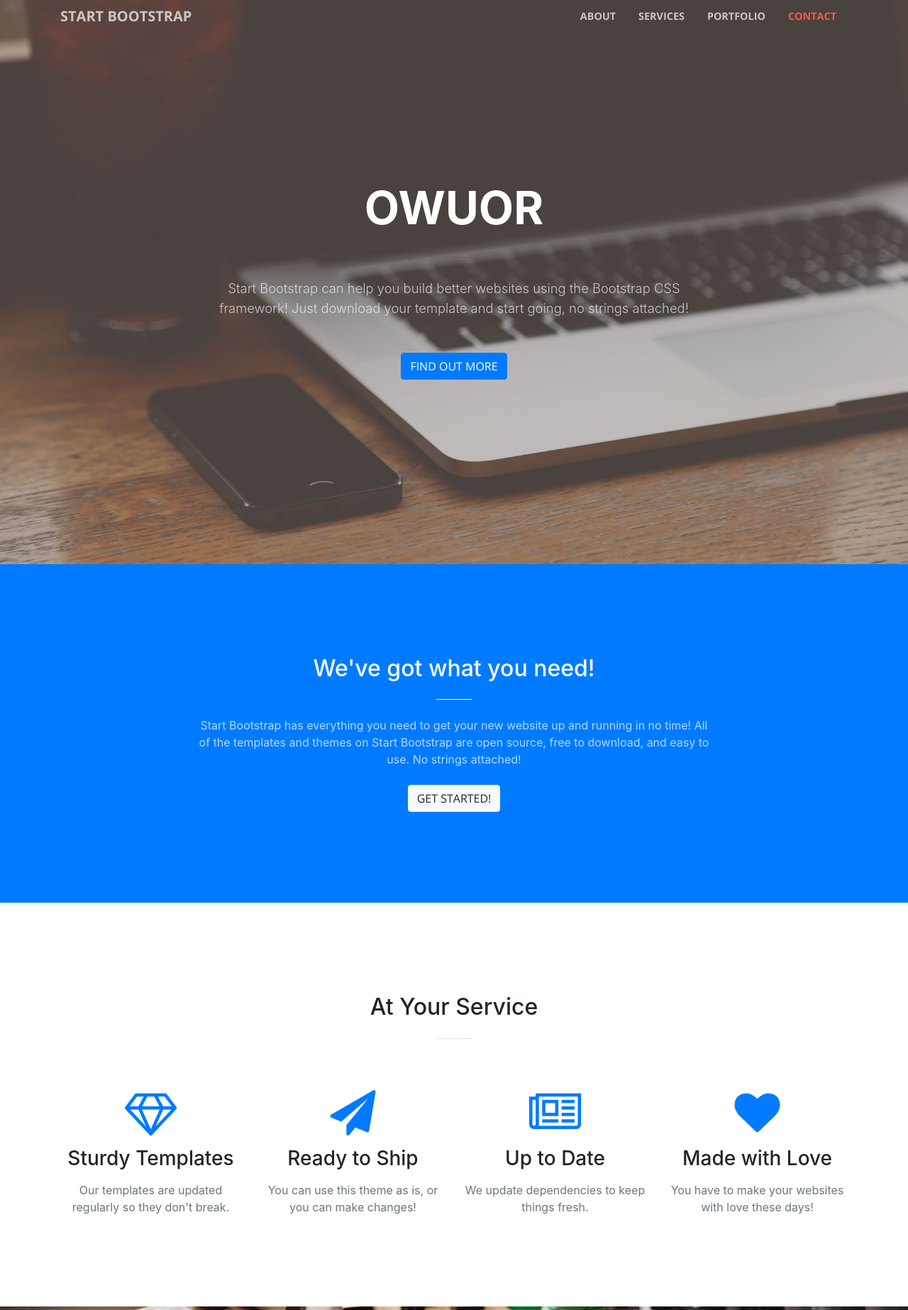
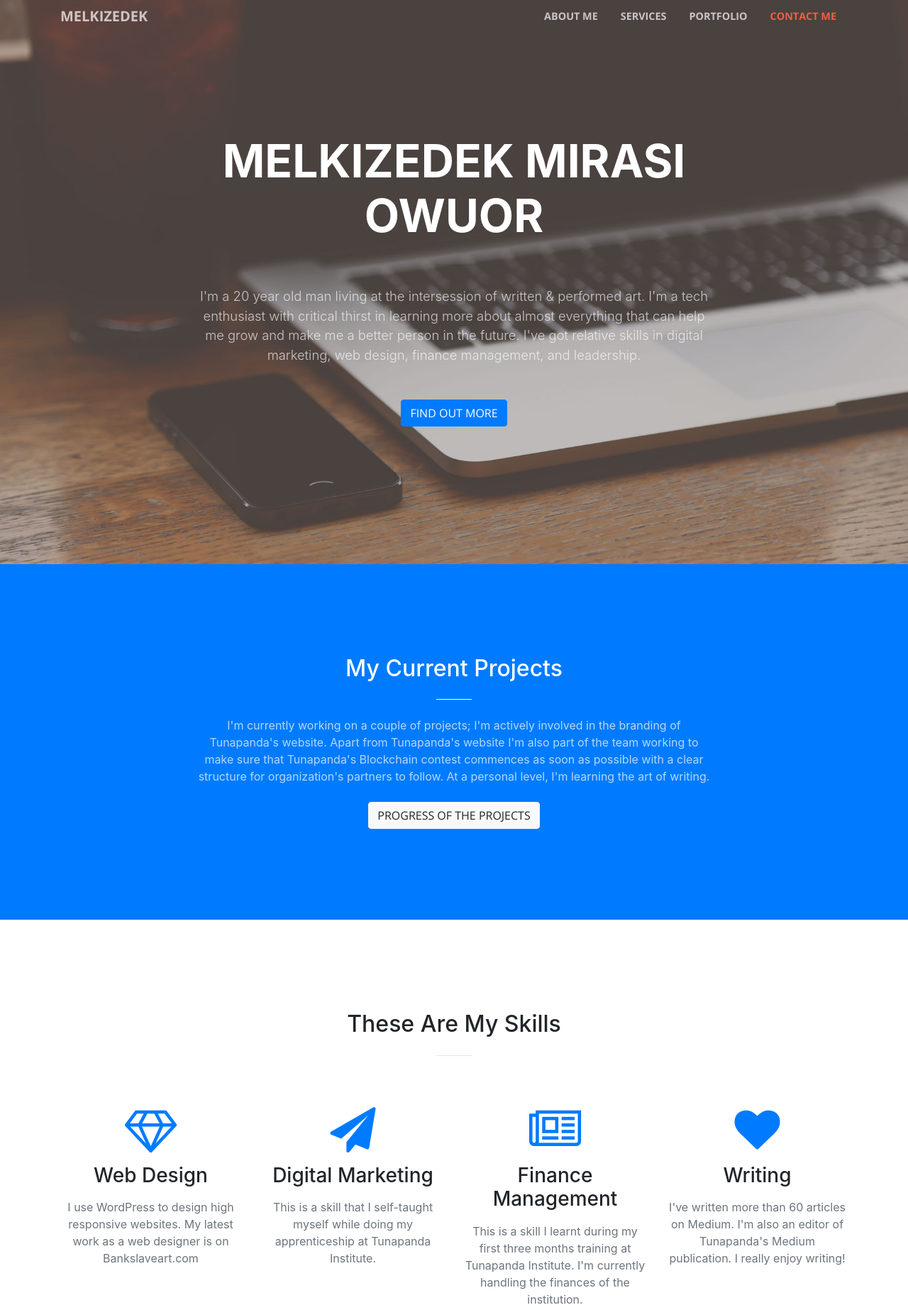
Before and after one commit to melkizedec/melkizedec.github.io, a website with bundled scripts: page index.html in a window 1280 px wide. Shown: the part 5-1851 px from the top of the page at 71% size. Built offline with nearby package versions, Linux system fonts and the light colour scheme.

Commit message:
home page update

```diff
--- a/index.html
+++ b/index.html
@@ -31,14 +31,14 @@
     <!-- Navigation -->
     <nav class="navbar navbar-expand-lg navbar-light fixed-top" id="mainNav">
       <div class="container">
-        <a class="navbar-brand js-scroll-trigger" href="#page-top">Start Bootstrap</a>
+        <a class="navbar-brand js-scroll-trigger" href="#page-top">MELKIZEDEK</a>
         <button class="navbar-toggler navbar-toggler-right" type="button" data-toggle="collapse" data-target="#navbarResponsive" aria-controls="navbarResponsive" aria-expanded="false" aria-label="Toggle navigation">
           <span class="navbar-toggler-icon"></span>
         </button>
         <div class="collapse navbar-collapse" id="navbarResponsive">
           <ul class="navbar-nav ml-auto">
             <li class="nav-item">
-              <a class="nav-link js-scroll-trigger" href="#about">About</a>
+              <a class="nav-link js-scroll-trigger" href="#about">About Me</a>
             </li>
             <li class="nav-item">
               <a class="nav-link js-scroll-trigger" href="#services">Services</a>
@@ -47,7 +47,7 @@
               <a class="nav-link js-scroll-trigger" href="#portfolio">Portfolio</a>
             </li>
             <li class="nav-item">
-              <a class="nav-link js-scroll-trigger" href="#contact">Contact</a>
+              <a class="nav-link js-scroll-trigger" href="#contact">Contact Me</a>
             </li>
           </ul>
         </div>
@@ -59,12 +59,12 @@
         <div class="row">
           <div class="col-lg-10 mx-auto">
             <h1 class="text-uppercase">
-              <strong>Owuor</strong>
+              <strong>Melkizedek Mirasi Owuor</strong>
             </h1>
             <hr>
           </div>
           <div class="col-lg-8 mx-auto">
-            <p class="text-faded mb-5">Start Bootstrap can help you build better websites using the Bootstrap CSS framework! Just download your template and start going, no strings attached!</p>
+            <p class="text-faded mb-5">I'm a 20 year old man living at the intersession of written & performed art. I'm a tech enthusiast with critical thirst in learning more about almost everything that can help me grow and make me a better person in the future. I've got relative skills in digital marketing, web design, finance management, and leadership.</p>
             <a class="btn btn-primary btn-xl js-scroll-trigger" href="#about">Find Out More</a>
           </div>
         </div>
@@ -75,10 +75,10 @@
       <div class="container">
         <div class="row">
           <div class="col-lg-8 mx-auto text-center">
-            <h2 class="section-heading text-white">We've got what you need!</h2>
+            <h2 class="section-heading text-white">My Current Projects</h2>
             <hr class="light my-4">
-            <p class="text-faded mb-4">Start Bootstrap has everything you need to get your new website up and running in no time! All of the templates and themes on Start Bootstrap are open source, free to download, and easy to use. No strings attached!</p>
-            <a class="btn btn-light btn-xl js-scroll-trigger" href="#services">Get Started!</a>
+            <p class="text-faded mb-4">I'm currently working on a couple of projects; I'm actively involved in the branding of Tunapanda's website. Apart from Tunapanda's website I'm also part of the team working to make sure that Tunapanda's Blockchain contest commences as soon as possible with a clear structure for organization's partners to follow. At a personal level, I'm learning the art of writing.</p>
+            <a class="btn btn-light btn-xl js-scroll-trigger" href="#services">Progress of the projects</a>
           </div>
         </div>
       </div>
@@ -88,7 +88,7 @@
       <div class="container">
         <div class="row">
           <div class="col-lg-12 text-center">
-            <h2 class="section-heading">At Your Service</h2>
+            <h2 class="section-heading">These Are My Skills</h2>
             <hr class="my-4">
           </div>
         </div>
@@ -98,29 +98,29 @@
           <div class="col-lg-3 col-md-6 text-center">
             <div class="service-box mt-5 mx-auto">
               <i class="fa fa-4x fa-diamond text-primary mb-3 sr-icons"></i>
-              <h3 class="mb-3">Sturdy Templates</h3>
-              <p class="text-muted mb-0">Our templates are updated regularly so they don't break.</p>
+              <h3 class="mb-3">Web Design</h3>
+              <p class="text-muted mb-0">I use WordPress to design high responsive websites. My latest work as a web designer is on Bankslaveart.com</p>
             </div>
           </div>
           <div class="col-lg-3 col-md-6 text-center">
             <div class="service-box mt-5 mx-auto">
               <i class="fa fa-4x fa-paper-plane text-primary mb-3 sr-icons"></i>
-              <h3 class="mb-3">Ready to Ship</h3>
-              <p class="text-muted mb-0">You can use this theme as is, or you can make changes!</p>
+              <h3 class="mb-3">Digital Marketing</h3>
+              <p class="text-muted mb-0">This is a skill that I self-taught myself while doing my apprenticeship at Tunapanda Institute.</p>
             </div>
           </div>
           <div class="col-lg-3 col-md-6 text-center">
             <div class="service-box mt-5 mx-auto">
               <i class="fa fa-4x fa-newspaper-o text-primary mb-3 sr-icons"></i>
-              <h3 class="mb-3">Up to Date</h3>
-              <p class="text-muted mb-0">We update dependencies to keep things fresh.</p>
+              <h3 class="mb-3">Finance Management</h3>
+              <p class="text-muted mb-0">This is a skill I learnt during my first three months training at Tunapanda Institute. I'm currently handling the finances of the institution.</p>
             </div>
           </div>
           <div class="col-lg-3 col-md-6 text-center">
             <div class="service-box mt-5 mx-auto">
               <i class="fa fa-4x fa-heart text-primary mb-3 sr-icons"></i>
-              <h3 class="mb-3">Made with Love</h3>
-              <p class="text-muted mb-0">You have to make your websites with love these days!</p>
+              <h3 class="mb-3">Writing</h3>
+              <p class="text-muted mb-0">I've written more than 60 articles on Medium. I'm also an editor of Tunapanda's Medium publication. I really enjoy writing!</p>
             </div>
           </div>
         </div>
@@ -136,10 +136,10 @@
               <div class="portfolio-box-caption">
                 <div class="portfolio-box-caption-content">
                   <div class="project-category text-faded">
-                    Category
+                    WEB DESIGN
                   </div>
                   <div class="project-name">
-                    Project Name
+                    BANKSLAVEART.COM
                   </div>
                 </div>
               </div>
@@ -151,10 +151,10 @@
               <div class="portfolio-box-caption">
                 <div class="portfolio-box-caption-content">
                   <div class="project-category text-faded">
-                    Category
+                    WRITING
                   </div>
                   <div class="project-name">
-                    Project Name
+                    MEDIUM ACCOUNT
                   </div>
                 </div>
               </div>
@@ -166,10 +166,10 @@
               <div class="portfolio-box-caption">
                 <div class="portfolio-box-caption-content">
                   <div class="project-category text-faded">
-                    Category
+                    FINANCE MANAGEMENT
                   </div>
                   <div class="project-name">
-                    Project Name
+                    TUNAPANDA'S FINANCE
                   </div>
                 </div>
               </div>
@@ -181,10 +181,10 @@
               <div class="portfolio-box-caption">
                 <div class="portfolio-box-caption-content">
                   <div class="project-category text-faded">
-                    Category
+                    DIGITAL MARKETING
                   </div>
                   <div class="project-name">
-                    Project Name
+                    TUNAPANDA'S GOOGLE ADWORDS ACCOUNT
                   </div>
                 </div>
               </div>
@@ -196,10 +196,10 @@
               <div class="portfolio-box-caption">
                 <div class="portfolio-box-caption-content">
                   <div class="project-category text-faded">
-                    Category
+                    DIGITAL MARKETING
                   </div>
                   <div class="project-name">
-                    Project Name
+                    ROCK'S SOCIAL MEDIA ACCOUNTS MANAGEMENT
                   </div>
                 </div>
               </div>
@@ -211,10 +211,10 @@
               <div class="portfolio-box-caption">
                 <div class="portfolio-box-caption-content">
                   <div class="project-category text-faded">
-                    Category
+                    DIGITAL MARKETING
                   </div>
                   <div class="project-name">
-                    Project Name
+                    TUNAPANDA'S SOCIAL MEDIA ACCOUNTS MANAGEMENT
                   </div>
                 </div>
               </div>
@@ -226,8 +226,8 @@
 
     <section class="bg-dark text-white">
       <div class="container text-center">
-        <h2 class="mb-4">Free Download at Start Bootstrap!</h2>
-        <a class="btn btn-light btn-xl sr-button" href="http://startbootstrap.com/template-overviews/creative/">Download Now!</a>
+        <h2 class="mb-4">Download a pdf version of my curriculum vitae</h2>
+        <a class="btn btn-light btn-xl sr-button" href="http://startbootstrap.com/template-overviews/creative/">Download CV</a>
       </div>
     </section>
 
@@ -237,18 +237,18 @@
           <div class="col-lg-8 mx-auto text-center">
             <h2 class="section-heading">Let's Get In Touch!</h2>
             <hr class="my-4">
-            <p class="mb-5">Ready to start your next project with us? That's great! Give us a call or send us an email and we will get back to you as soon as possible!</p>
+            <p class="mb-5">For any enquiry contact me using any of the below options.</p>
           </div>
         </div>
         <div class="row">
           <div class="col-lg-4 ml-auto text-center">
             <i class="fa fa-phone fa-3x mb-3 sr-contact"></i>
-            <p>123-456-6789</p>
+            <p>0746557352</p>
           </div>
           <div class="col-lg-4 mr-auto text-center">
             <i class="fa fa-envelope-o fa-3x mb-3 sr-contact"></i>
             <p>
-              <a href="mailto:your-email@your-domain.com">feedback@startbootstrap.com</a>
+              <a href="mailto:your-email@your-domain.com">melkizedecowuor@gmail.com</a>
             </p>
           </div>
         </div>
```
